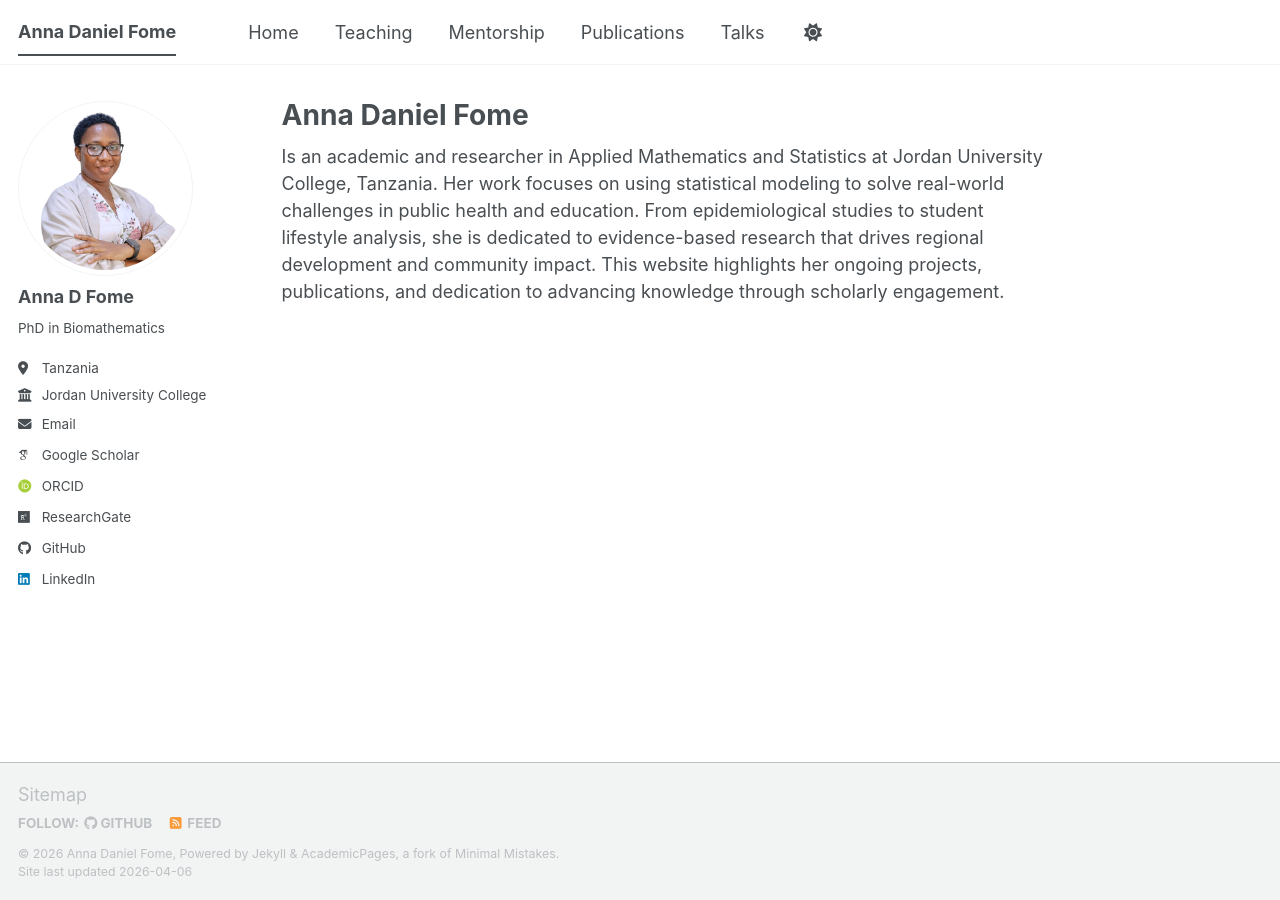
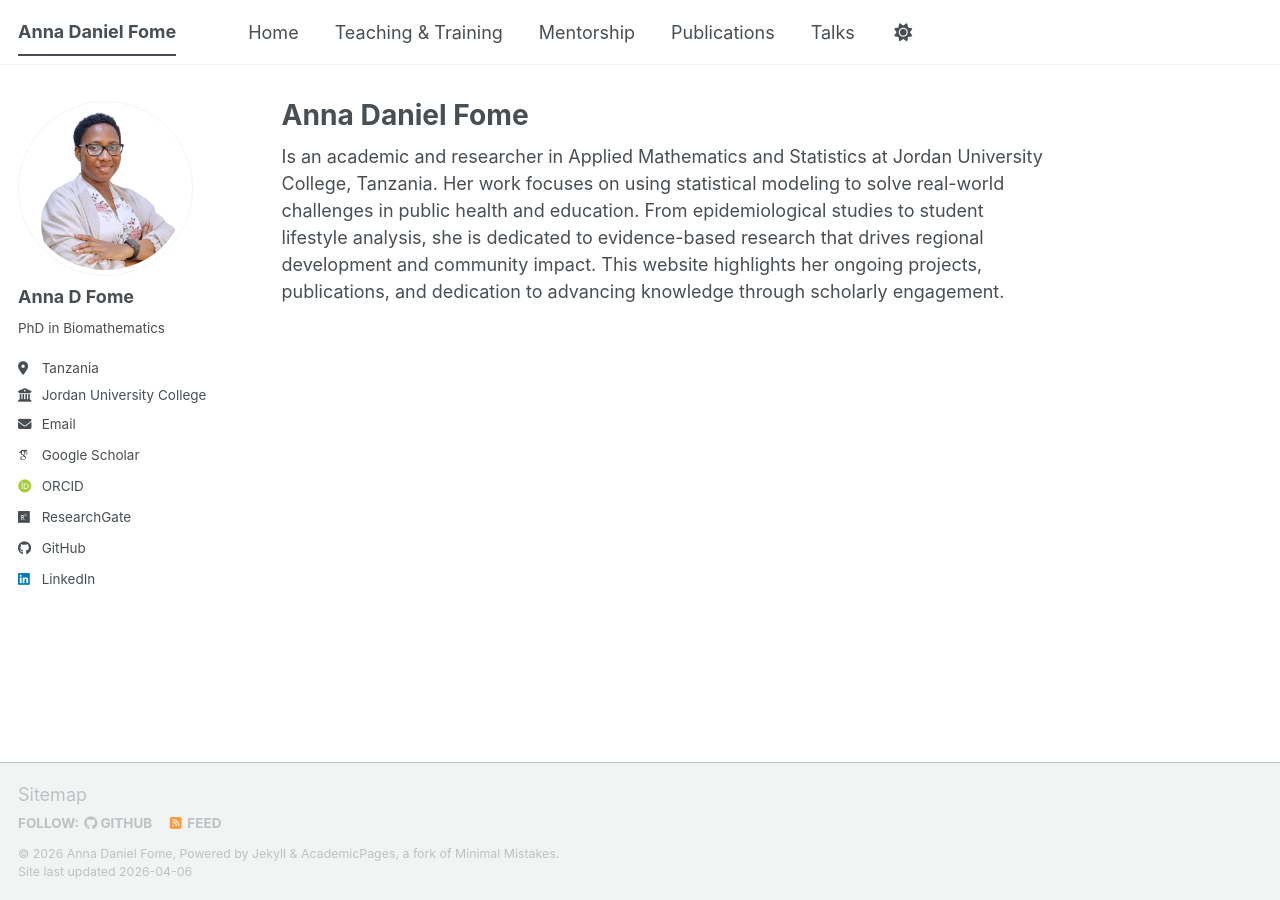
Before and after one commit to FomeA/FomeA.github.io, a Jekyll site: the page built from _pages/about.md, in a window 1280 px wide. Built offline with Jekyll 4.4.1, drawn with Linux system fonts in a browser that asks for light colours; some web fonts are replaced; a script bundle is joined from its source files by our own code; library files that are not in the unit come from our copies.

Commit message:
Update navigation.yml

```diff
--- a/_data/navigation.yml
+++ b/_data/navigation.yml
@@ -11,7 +11,7 @@ main:
   - title: "Home"
     url: /
 
-  - title: "Teaching"
+  - title: "Teaching & Training"
     url: /teaching/
 
   - title: "Mentorship"
```
